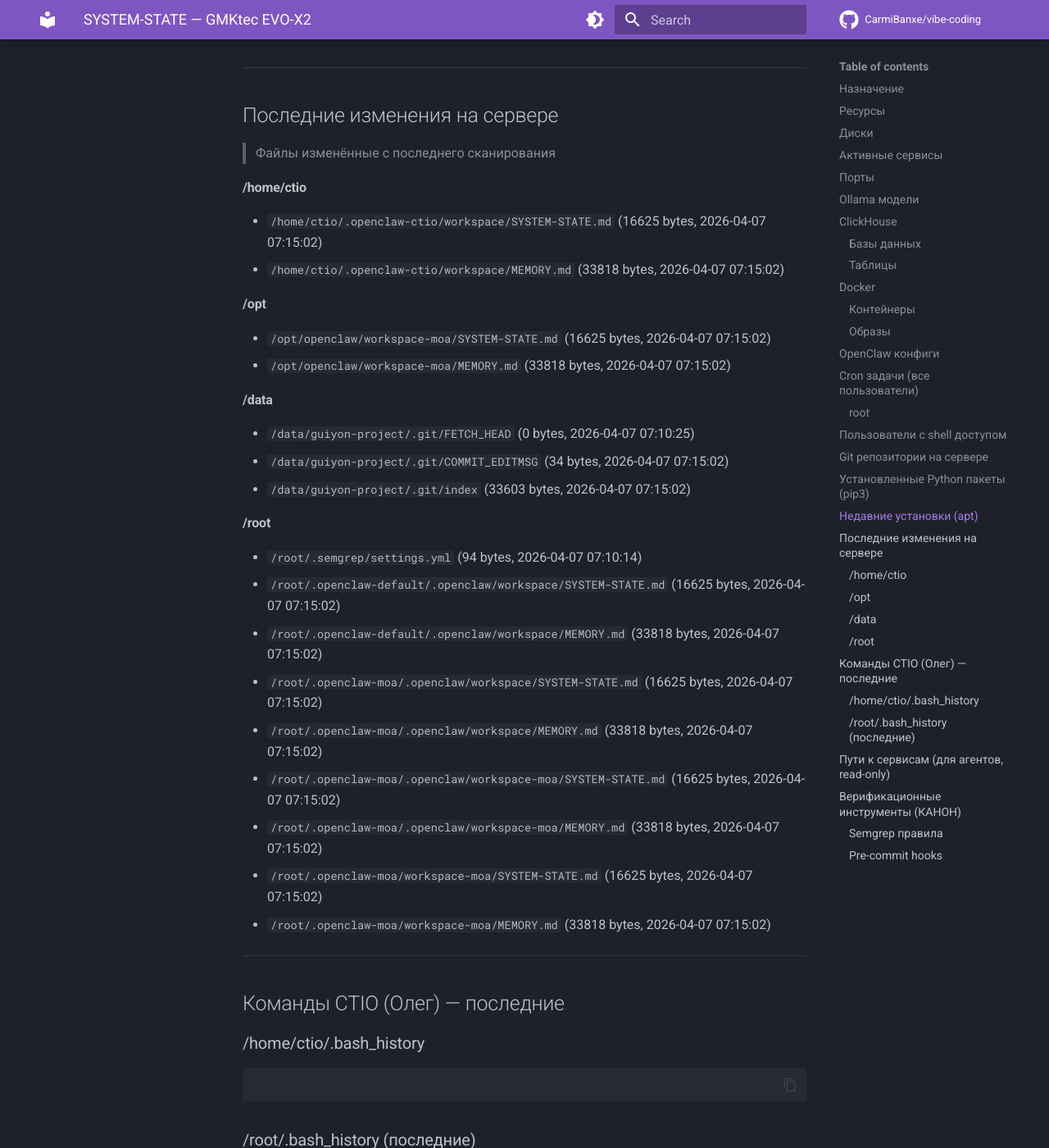
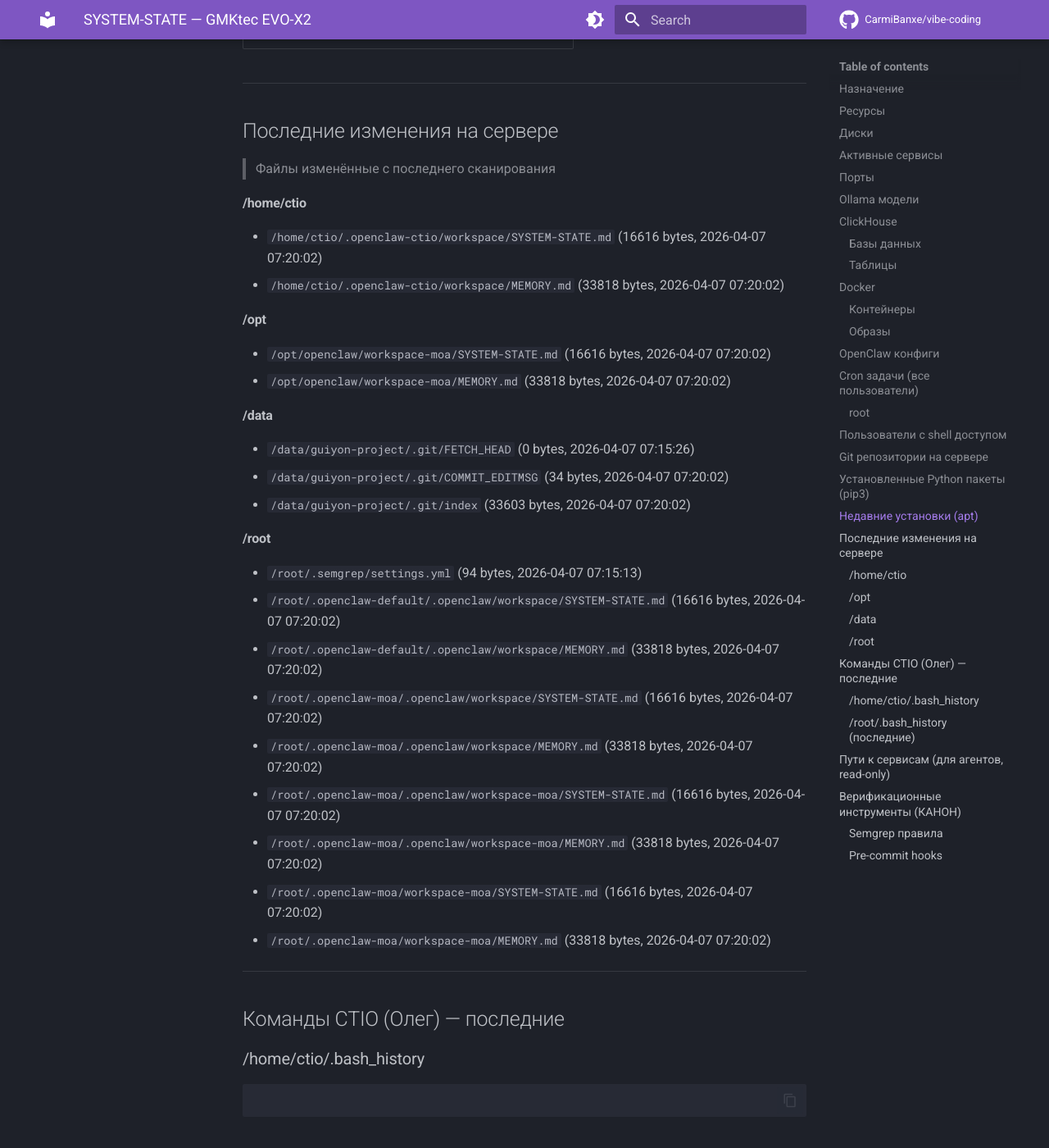
Before and after one commit to CarmiBanxe/vibe-coding, an MkDocs documentation site: the page built from docs/SYSTEM-STATE.md, in a window 1280 px wide and 1400 px high, scrolled down 13841 px. Shown: the whole window at 82% size. Built offline with MkDocs 1.6.1 and Material for MkDocs 9.7.7, drawn with Linux system fonts in a browser that asks for light colours; comment, search, counter and statistics services are not loaded; some of the changed text lies outside the part shown.

Commit message:
auto: SYSTEM-STATE v2 update (2026-04-07 07:20 CEST)

```diff
--- a/docs/SYSTEM-STATE.md
+++ b/docs/SYSTEM-STATE.md
@@ -1,6 +1,6 @@
 # SYSTEM-STATE — GMKtec EVO-X2
 > Автоматически обновляется каждые 5 минут
-> Последнее сканирование: 2026-04-07 07:15 CEST
+> Последнее сканирование: 2026-04-07 07:20 CEST
 > Источник: ctio-watcher.sh v2 (cron)
 
 ## Назначение
@@ -234,7 +235,7 @@
 | kyb-app | ghcr.io/ballerine-io/kyb-app:dev | Up 4 days | 0.0.0.0:5201->80/tcp, [::]:5201->80/tcp |
 | workflows-dashboard | ghcr.io/ballerine-io/workflows-dashboard:dev | Up 4 days | 0.0.0.0:5200->80/tcp, [::]:5200->80/tcp |
 | backoffice | ghcr.io/ballerine-io/backoffice:dev | Up 4 days | 0.0.0.0:5137->80/tcp, [::]:5137->80/tcp |
-| workflow-service | ghcr.io/ballerine-io/workflows-service:dev | Up 7 seconds | 0.0.0.0:3000->3000/tcp, [::]:3000->3000/tcp |
+| workflow-service | ghcr.io/ballerine-io/workflows-service:dev | Up 13 seconds | 0.0.0.0:3000->3000/tcp, [::]:3000->3000/tcp |
 | jube.webapi | jube.app | Up 5 days (healthy) | 127.0.0.1:5001->5001/tcp |
 | jube.jobs | jube.app | Up 4 days (healthy) | 5001/tcp |
 | postgres | postgres:17 | Up 9 hours | 0.0.0.0:5432->5432/tcp, [::]:5432->5432/tcp, 127.0.0.1:15432->5432/tcp |
@@ -379,28 +380,28 @@
 
 
 #### /home/ctio
-- `/home/ctio/.openclaw-ctio/workspace/SYSTEM-STATE.md` (16625 bytes, 2026-04-07 07:15:02)
-- `/home/ctio/.openclaw-ctio/workspace/MEMORY.md` (33818 bytes, 2026-04-07 07:15:02)
+- `/home/ctio/.openclaw-ctio/workspace/SYSTEM-STATE.md` (16616 bytes, 2026-04-07 07:20:02)
+- `/home/ctio/.openclaw-ctio/workspace/MEMORY.md` (33818 bytes, 2026-04-07 07:20:02)
 
 #### /opt
-- `/opt/openclaw/workspace-moa/SYSTEM-STATE.md` (16625 bytes, 2026-04-07 07:15:02)
-- `/opt/openclaw/workspace-moa/MEMORY.md` (33818 bytes, 2026-04-07 07:15:02)
+- `/opt/openclaw/workspace-moa/SYSTEM-STATE.md` (16616 bytes, 2026-04-07 07:20:02)
+- `/opt/openclaw/workspace-moa/MEMORY.md` (33818 bytes, 2026-04-07 07:20:02)
 
 #### /data
-- `/data/guiyon-project/.git/FETCH_HEAD` (0 bytes, 2026-04-07 07:10:25)
-- `/data/guiyon-project/.git/COMMIT_EDITMSG` (34 bytes, 2026-04-07 07:15:02)
-- `/data/guiyon-project/.git/index` (33603 bytes, 2026-04-07 07:15:02)
+- `/data/guiyon-project/.git/FETCH_HEAD` (0 bytes, 2026-04-07 07:15:26)
+- `/data/guiyon-project/.git/COMMIT_EDITMSG` (34 bytes, 2026-04-07 07:20:02)
+- `/data/guiyon-project/.git/index` (33603 bytes, 2026-04-07 07:20:02)
 
 #### /root
-- `/root/.semgrep/settings.yml` (94 bytes, 2026-04-07 07:10:14)
-- `/root/.openclaw-default/.openclaw/workspace/SYSTEM-STATE.md` (16625 bytes, 2026-04-07 07:15:02)
-- `/root/.openclaw-default/.openclaw/workspace/MEMORY.md` (33818 bytes, 2026-04-07 07:15:02)
-- `/root/.openclaw-moa/.openclaw/workspace/SYSTEM-STATE.md` (16625 bytes, 2026-04-07 07:15:02)
-- `/root/.openclaw-moa/.openclaw/workspace/MEMORY.md` (33818 bytes, 2026-04-07 07:15:02)
-- `/root/.openclaw-moa/.openclaw/workspace-moa/SYSTEM-STATE.md` (16625 bytes, 2026-04-07 07:15:02)
-- `/root/.openclaw-moa/.openclaw/workspace-moa/MEMORY.md` (33818 bytes, 2026-04-07 07:15:02)
-- `/root/.openclaw-moa/workspace-moa/SYSTEM-STATE.md` (16625 bytes, 2026-04-07 07:15:02)
-- `/root/.openclaw-moa/workspace-moa/MEMORY.md` (33818 bytes, 2026-04-07 07:15:02)
+- `/root/.semgrep/settings.yml` (94 bytes, 2026-04-07 07:15:13)
+- `/root/.openclaw-default/.openclaw/workspace/SYSTEM-STATE.md` (16616 bytes, 2026-04-07 07:20:02)
+- `/root/.openclaw-default/.openclaw/workspace/MEMORY.md` (33818 bytes, 2026-04-07 07:20:02)
+- `/root/.openclaw-moa/.openclaw/workspace/SYSTEM-STATE.md` (16616 bytes, 2026-04-07 07:20:02)
+- `/root/.openclaw-moa/.openclaw/workspace/MEMORY.md` (33818 bytes, 2026-04-07 07:20:02)
+- `/root/.openclaw-moa/.openclaw/workspace-moa/SYSTEM-STATE.md` (16616 bytes, 2026-04-07 07:20:02)
+- `/root/.openclaw-moa/.openclaw/workspace-moa/MEMORY.md` (33818 bytes, 2026-04-07 07:20:02)
+- `/root/.openclaw-moa/workspace-moa/SYSTEM-STATE.md` (16616 bytes, 2026-04-07 07:20:02)
+- `/root/.openclaw-moa/workspace-moa/MEMORY.md` (33818 bytes, 2026-04-07 07:20:02)
 
 ---
 
```
Also changed, not shown: other parts of docs/SYSTEM-STATE.md (+5 -4 lines).
